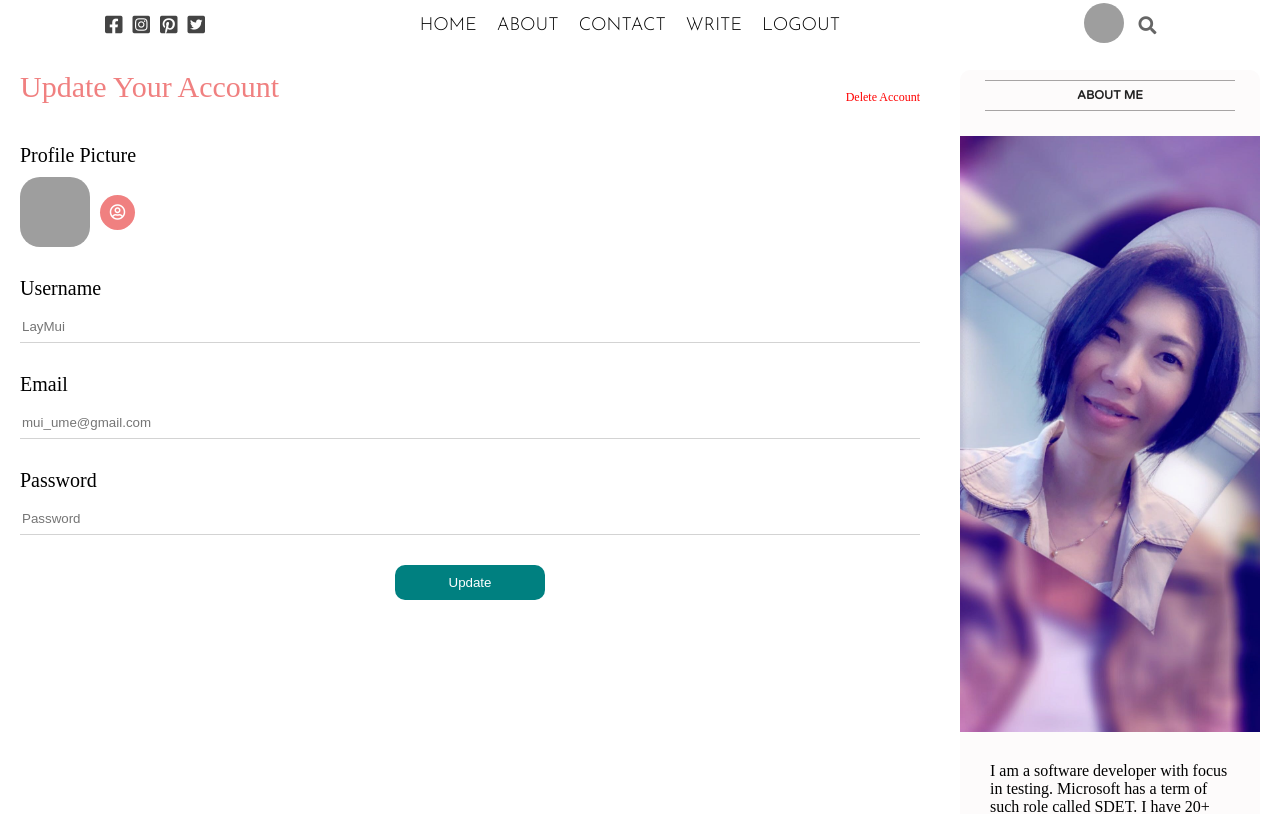
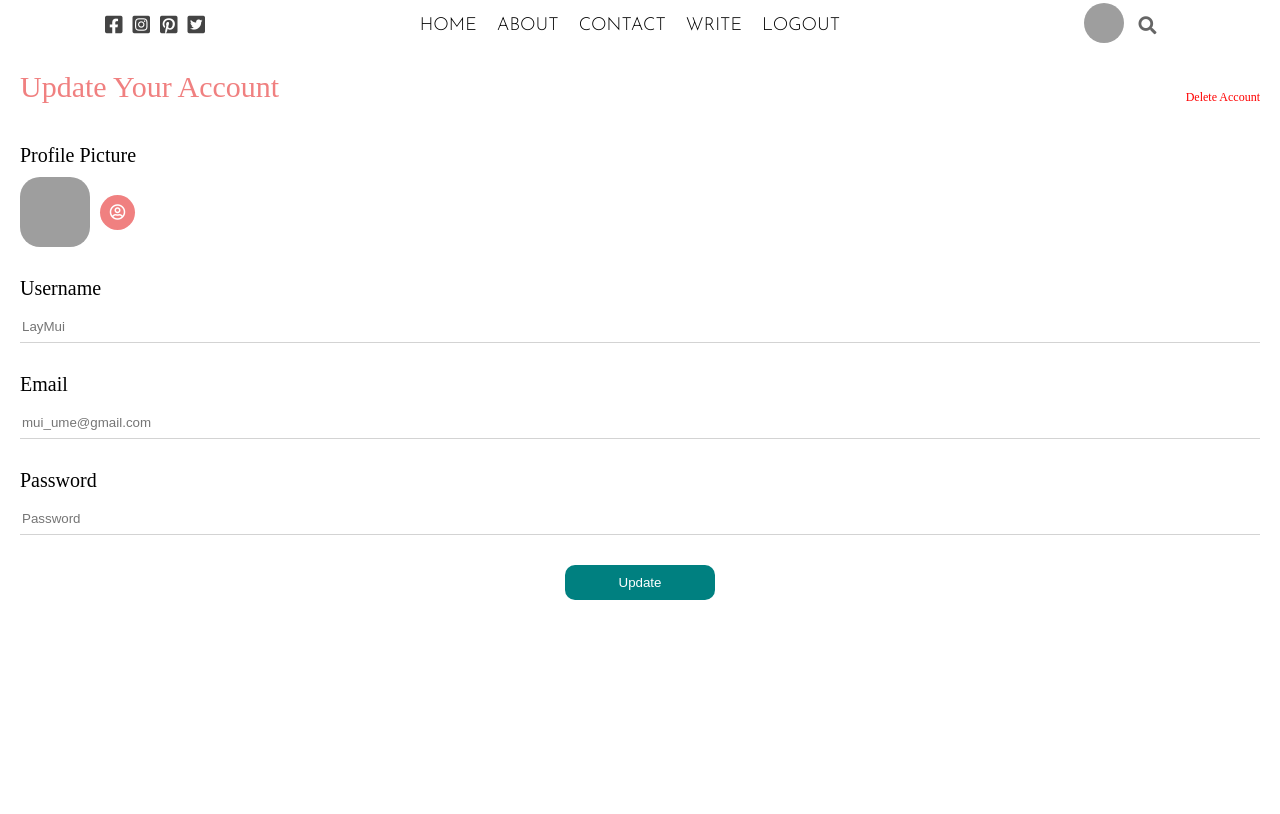
Before and after one commit to LayMui/react-blog-ui, a React (Create React App) app: page /settings in a window 1280 px wide. Shown: the top 814 px of the page. Built offline with nearby package versions, Linux system fonts and the light colour scheme; grey boxes are pictures that could not be loaded; the HTML template or start-up script is replaced by a standard one; a web font is replaced by a local one.

Commit message:
Remove sidebar

```diff
--- a/public/index.html
+++ b/public/index.html
@@ -23,7 +23,7 @@
   <link
     href="https://fonts.googleapis.com/css2?family=Josefin+Sans:wght@100;200;300;400;500;600;700&family=Lora:ital@0;1&family=Varela&family=Varela+Round&display=swap"
     rel="stylesheet" />
-  <title>Blog React App</title>
+  <title>Blog LayMui App</title>
 </head>
 
 <body>
--- a/src/pages/settings/Settings.jsx
+++ b/src/pages/settings/Settings.jsx
@@ -37,7 +37,7 @@ export default function Settings() {
           </button>
         </form>
       </div>
-      <Sidebar />
+      {/* <Sidebar /> */}
     </div>
   );
 }
--- a/src/pages/single/Single.jsx
+++ b/src/pages/single/Single.jsx
@@ -6,7 +6,7 @@ export default function Single() {
   return (
     <div className="single">
       <SinglePost />
-      <Sidebar />
+      {/* <Sidebar /> */}
     </div>
   );
 }
```
